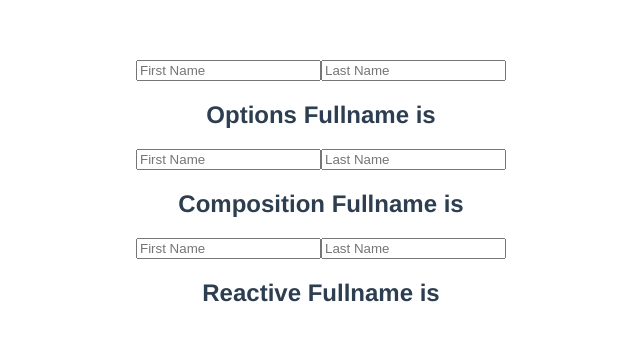
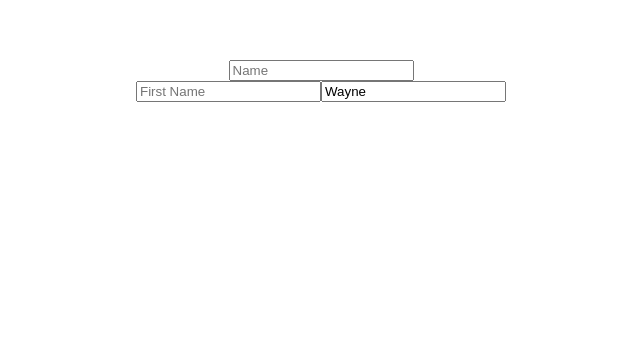
Before and after one commit to rclarian/Vue.js_3_A, a Vue app in the folder vue-components/: page / in a window 1280 px wide. Shown: the top 340 px of the page, without its empty margins (319-959 px from the left). Built offline with nearby package versions, Linux system fonts and the light colour scheme.

Commit message:
#58. Vue JS 3 Tutorial - 58 - Replacing Watchers (Part 1) - (rref, watch)
#58. Vue JS 3 Tutorial - 58 - Replacing Watchers (Part 1) - (rref, watch)

```diff
--- a/vue-components/src/App.vue
+++ b/vue-components/src/App.vue
@@ -1,17 +1,17 @@
 <template>
   <div>
-    <ComputedOption/>
+    <WatchView/>
 
   </div>
 </template>
 
 <script>
-import ComputedOption from './components/ComputedOption.vue';
+import WatchView from './components/WatchView.vue';
 
 export default {
   name: 'App',
   components: {
-    ComputedOption,
+    WatchView,
 
   },
   data() {
--- /dev/null
+++ b/vue-components/src/components/WatchView.vue
@@ -0,0 +1,54 @@
+<template>
+    <div>
+        <div>
+            <!-- Options API -->
+            <input type="text" placeholder="Name" v-model="name">
+        </div>
+        <div>
+            <!-- Composition API -->
+            <input type="text" placeholder="First Name" v-model="firstName">
+            <input type="text" placeholder="Last Name" v-model="lastName">
+        </div>
+
+    </div>
+</template>
+
+<script>
+import { ref, watch } from 'vue';
+    export default {
+        name: 'WatchView',
+        setup() {
+            const firstName = ref('');
+            const lastName = ref('Wayne');
+
+            watch([firstName, lastName], (newValues, oldValues) => {
+                console.log('Firstname old value', oldValues[0]);
+                console.log('Firstname new value', newValues[0]);
+                console.log('Lastname old value', oldValues[1]);
+                console.log('Lastname new value', newValues[1]);
+            },{
+                immediate: true
+            });
+
+            return {
+                firstName,
+                lastName
+            }
+        },
+        data() {
+            return {
+                name: '',
+            }
+        },
+        watch: {
+            name(newValue, oldValue) {
+                console.log('Old 2 value', oldValue);
+                console.log('New 2 value', newValue);
+            }
+        },
+    }
+</script>
+
+<style scoped>
+
+</style>
```
